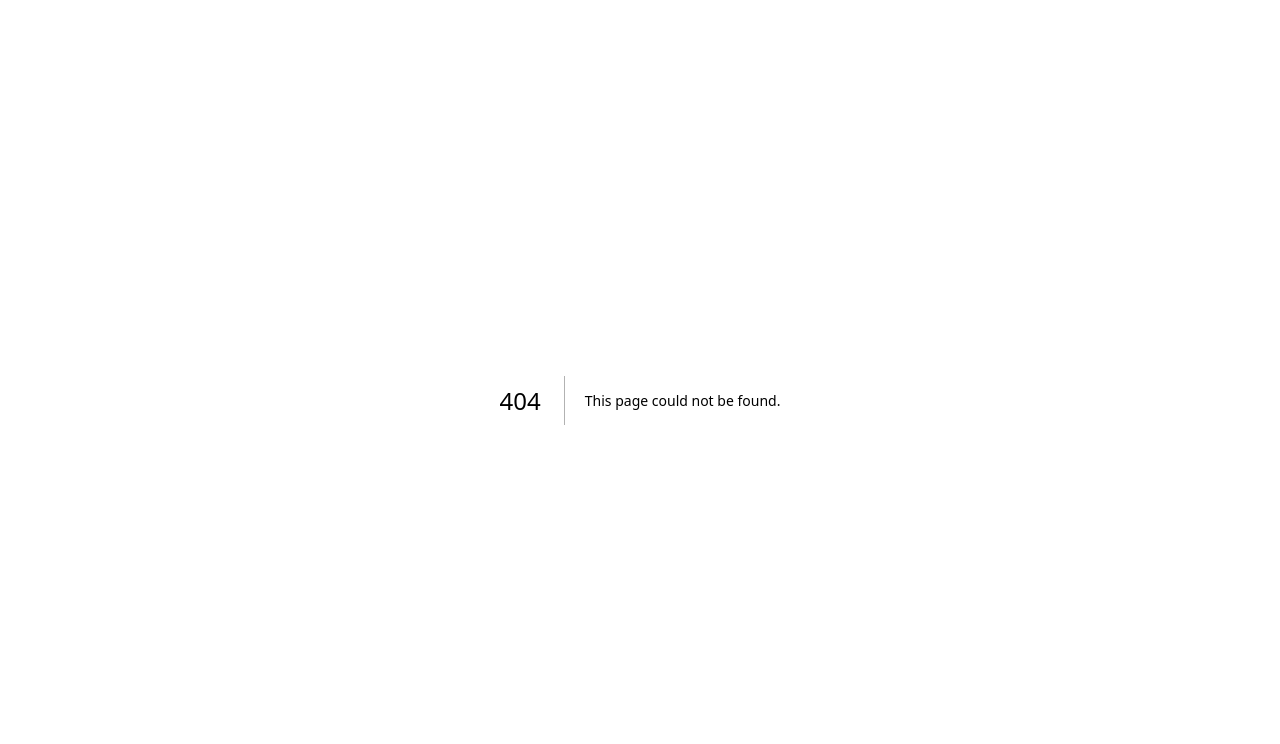
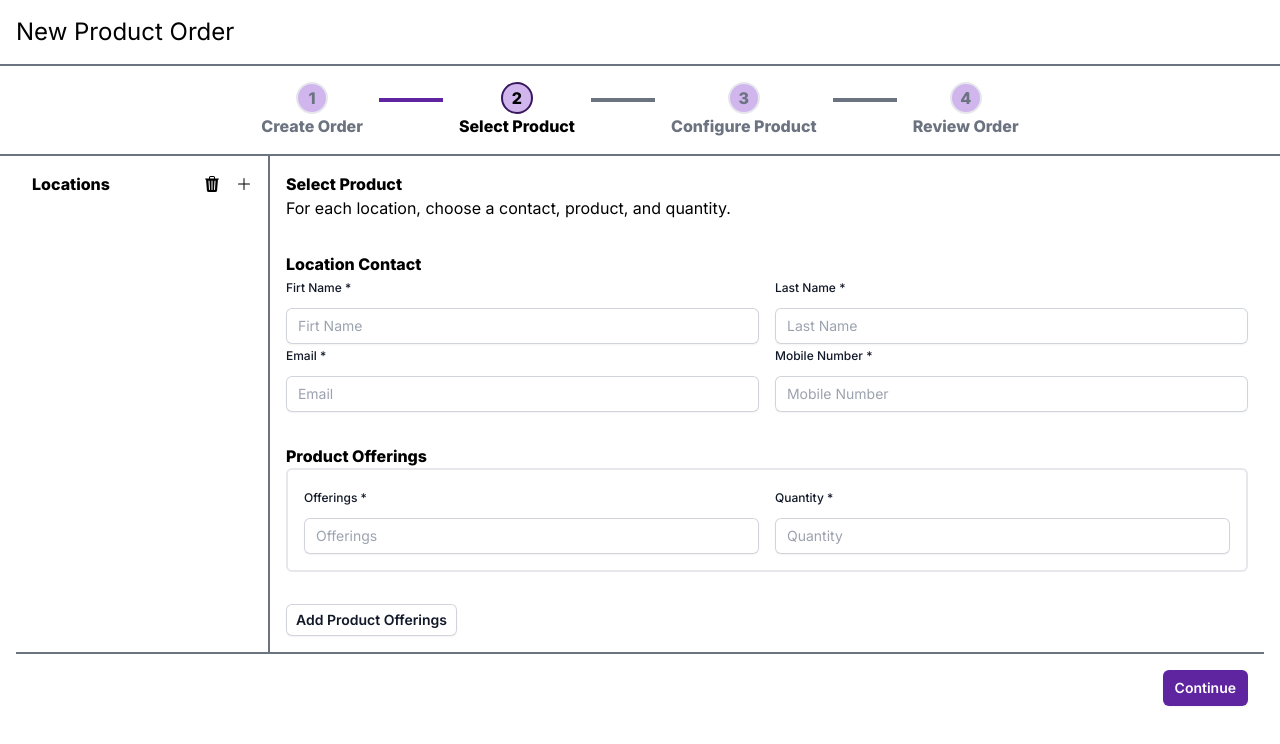
Before and after one commit to DXCteam2023/dxc-pfe-project, a Next.js app in the folder client/: page /customer-order/new/select-product in a window 1280 px wide. Before the commit this address had no page. Shown: the top 744 px of the page. Built offline with nearby package versions, Linux system fonts and the light colour scheme.

Commit message:
first version of customer order

```diff
--- /dev/null
+++ b/client/app/(auth)/customer-order/new/components/InputText.tsx
@@ -0,0 +1,35 @@
+import React from "react";
+
+type InputTextType = {
+  slug: string;
+  title: string;
+  required?: boolean;
+  placeholder?: string;
+};
+
+export default function InputText({
+  slug,
+  title,
+  required = false,
+  placeholder,
+}: InputTextType) {
+  return (
+    <div className="sm:col-span-3 w-full">
+      <label
+        htmlFor={slug}
+        className="block text-xs font-medium leading-6 text-gray-900"
+      >
+        {title} {required && "*"}
+      </label>
+      <div className="mt-2 w-full">
+        <input
+          type="text"
+          name={slug}
+          id={slug}
+          placeholder={placeholder}
+          className="block w-full rounded-md border-0 py-1.5 text-gray-900 shadow-sm ring-1 ring-inset ring-gray-300 placeholder:text-gray-400 focus:ring-2 focus:ring-inset focus:ring-[#5f249f] sm:text-sm sm:leading-6"
+        />
+      </div>
+    </div>
+  );
+}
--- /dev/null
+++ b/client/app/(auth)/customer-order/new/configure-product/page.tsx
@@ -0,0 +1,5 @@
+"use client";
+
+export default function ConfigureProduct() {
+  return <div className="configure-product">ConfigureProduct</div>;
+}
--- /dev/null
+++ b/client/app/(auth)/customer-order/new/create-order/page.tsx
@@ -0,0 +1,38 @@
+"use client";
+import { useRouter } from "next/navigation";
+import InputText from "../components/InputText";
+
+export default function CreateOrder() {
+  const route = useRouter();
+
+  const handleContinueOnClick = () => {
+    route.push("/customer-order/new/select-product");
+  };
+
+  return (
+    <div className="create-order flex flex-col p-4 gap-4 w-full">
+      <div className="flex justify-between w-full gap-4">
+        <InputText
+          slug="account"
+          title="Account"
+          required={true}
+          placeholder="Account"
+        />
+        <InputText
+          slug="contact"
+          title="Contact"
+          required={true}
+          placeholder="Contact"
+        />
+      </div>
+      <div className="mt-6 flex items-center justify-end gap-x-6">
+        <button
+          onClick={handleContinueOnClick}
+          className="rounded-md bg-[#5f249f] px-3 py-2 text-sm font-semibold text-white shadow-sm hover:bg-[#5f249f] focus-visible:outline focus-visible:outline-2 focus-visible:outline-offset-2 focus-visible:outline-[#5f249f]"
+        >
+          Continue
+        </button>
+      </div>
+    </div>
+  );
+}
--- /dev/null
+++ b/client/app/(auth)/customer-order/new/layout.tsx
@@ -0,0 +1,83 @@
+"use client";
+
+import { Fragment, useEffect, useState } from "react";
+import { usePathname, useRouter } from "next/navigation";
+
+type StepType = {
+  id: number;
+  title: string;
+  path: string;
+};
+
+const STEPS: StepType[] = [
+  { id: 1, title: "Create Order", path: "create-order" },
+  { id: 2, title: "Select Product", path: "select-product" },
+  { id: 3, title: "Configure Product", path: "configure-product" },
+  { id: 4, title: "Review Order", path: "review-order" },
+];
+
+export default function RootLayout({
+  children,
+}: {
+  children: React.ReactNode;
+}) {
+  const route = useRouter();
+  const pathname = usePathname();
+
+  const [currentStep, setCurrentStep] = useState(1);
+
+  const handleStepOnClick = (step: StepType) => {
+    route.push("/customer-order/new/" + step.path);
+  };
+
+  useEffect(() => {
+    const target = pathname?.split("/")?.slice(-1)?.[0];
+    const stepFound = STEPS.find((step) => step.path === target);
+    if (stepFound) {
+      setCurrentStep(stepFound.id);
+    }
+  }, [pathname]);
+
+  return (
+    <div className="new-customer-order">
+      <h1 className="p-4">New Product Order</h1>
+      <div className="flex justify-center gap-4 font-extrabold p-4 border-b-2 border-t-2 border-gray-500">
+        {STEPS.map((step, index) => (
+          <Fragment key={step.id}>
+            <div className="flex flex-col items-center">
+              <span
+                onClick={() => handleStepOnClick(step)}
+                className={`flex items-center justify-center cursor-pointer border-2 ${
+                  currentStep === step.id ? "border-[#39175f]" : ""
+                } ${
+                  currentStep !== step.id ? "text-gray-500" : ""
+                } w-8 h-8 rounded-full bg-opacity-75 bg-[#c19de8]`}
+              >
+                {step.id}
+              </span>
+              <h4
+                onClick={() => handleStepOnClick(step)}
+                className={`cursor-pointer ${
+                  currentStep !== step.id ? "text-gray-500" : ""
+                }`}
+              >
+                {step.title}
+              </h4>
+            </div>
+            {index !== STEPS.length - 1 && (
+              <hr
+                className={`border-2 ${
+                  index + 1 < currentStep
+                    ? "border-[#5f249f]"
+                    : "border-gray-500"
+                } w-16 mt-4`}
+              />
+            )}
+          </Fragment>
+        ))}
+      </div>
+
+      <div className="flex">{children}</div>
+    </div>
+  );
+}
--- a/client/app/(auth)/customer-order/new/page.tsx
+++ /dev/null
@@ -1,7 +0,0 @@
-export default function NewCustomerOrderPage() {
-    return (
-        <div className="new-customer-order">
-            <h1>New Customer Order Page</h1>
-        </div>
-    );
-}
--- /dev/null
+++ b/client/app/(auth)/customer-order/new/review-order/page.tsx
@@ -0,0 +1,5 @@
+"use client";
+
+export default function ReviewOrder() {
+  return <div className="review-order">ReviewOrder</div>;
+}
--- /dev/null
+++ b/client/app/(auth)/customer-order/new/select-product/page.tsx
@@ -0,0 +1,103 @@
+"use client";
+
+import { useRouter } from "next/navigation";
+import { BsFillTrash3Fill, BsPlusLg } from "react-icons/bs";
+import InputText from "../components/InputText";
+
+export default function SelectProduct() {
+  const route = useRouter();
+
+  const handleContinueOnClick = () => {
+    route.push("/customer-order/new/configure-product");
+  };
+
+  return (
+    <div className="create-order flex flex-col px-4 w-full">
+      <div className="create-order-first-row flex">
+        <div className="w-1/4 border-r-2 border-gray-500 p-4">
+          <div className="flex gap-4 justify-between items-center">
+            <h4 className="font-extrabold">Locations</h4>
+            <span className="flex gap-4 justify-between items-center">
+              <BsFillTrash3Fill className="cursor-pointer" />
+              <BsPlusLg className="cursor-pointer" />
+            </span>
+          </div>
+        </div>
+        <div className="flex flex-col p-4 gap-8 w-full">
+          <div>
+            <h4 className="font-extrabold">Select Product</h4>
+            <h6>For each location, choose a contact, product, and quantity.</h6>
+          </div>
+          <div>
+            <h4 className="font-extrabold">Location Contact</h4>
+            <div>
+              <div className="flex justify-center gap-4">
+                <InputText
+                  slug="firt name"
+                  title="Firt Name"
+                  required={true}
+                  placeholder="Firt Name"
+                />
+                <InputText
+                  slug="last name"
+                  title="Last Name"
+                  required={true}
+                  placeholder="Last Name"
+                />
+              </div>
+              <div className="flex justify-center gap-4">
+                <InputText
+                  slug="email"
+                  title="Email"
+                  required={true}
+                  placeholder="Email"
+                />
+                <InputText
+                  slug="mobile number"
+                  title="Mobile Number"
+                  required={true}
+                  placeholder="Mobile Number"
+                />
+              </div>
+            </div>
+          </div>
+          <div>
+            <h4 className="font-extrabold">Product Offerings</h4>
+            <div className="flex justify-center gap-4 p-4 border-2 rounded-md">
+              <InputText
+                slug="offerings"
+                title="Offerings"
+                required={true}
+                placeholder="Offerings"
+              />
+              <InputText
+                slug="quantity"
+                title="Quantity"
+                required={true}
+                placeholder="Quantity"
+              />
+            </div>
+          </div>
+          <div>
+            <button
+              type="button"
+              className="rounded-md bg-white px-2.5 py-1.5 text-sm font-semibold text-gray-900 shadow-sm ring-1 ring-inset ring-gray-300 hover:bg-gray-50"
+            >
+              Add Product Offerings
+            </button>
+          </div>
+        </div>
+      </div>
+      <div className="create-order-second-row flex justify-end border-t-2 border-gray-500 p-4">
+        <div>
+          <button
+            onClick={handleContinueOnClick}
+            className="rounded-md bg-[#5f249f] px-3 py-2 text-sm font-semibold text-white shadow-sm hover:bg-[#5f249f] focus-visible:outline focus-visible:outline-2 focus-visible:outline-offset-2 focus-visible:outline-[#5f249f]"
+          >
+            Continue
+          </button>
+        </div>
+      </div>
+    </div>
+  );
+}
--- a/client/package.json
+++ b/client/package.json
@@ -14,6 +14,7 @@
     "@headlessui/react": "^1.7.14",
     "@heroicons/react": "^2.0.18",
     "@prisma/client": "^4.15.0",
+    "@tailwindcss/forms": "^0.5.3",
     "@tanstack/react-query": "^4.29.11",
     "@trpc/client": "^10.28.0",
     "@trpc/next": "^10.28.0",
--- a/client/tailwind.config.js
+++ b/client/tailwind.config.js
@@ -1,18 +1,18 @@
 /** @type {import('tailwindcss').Config} */
 module.exports = {
   content: [
-    './pages/**/*.{js,ts,jsx,tsx,mdx}',
-    './components/**/*.{js,ts,jsx,tsx,mdx}',
-    './app/**/*.{js,ts,jsx,tsx,mdx}',
+    "./pages/**/*.{js,ts,jsx,tsx,mdx}",
+    "./components/**/*.{js,ts,jsx,tsx,mdx}",
+    "./app/**/*.{js,ts,jsx,tsx,mdx}",
   ],
   theme: {
     extend: {
       backgroundImage: {
-        'gradient-radial': 'radial-gradient(var(--tw-gradient-stops))',
-        'gradient-conic':
-          'conic-gradient(from 180deg at 50% 50%, var(--tw-gradient-stops))',
+        "gradient-radial": "radial-gradient(var(--tw-gradient-stops))",
+        "gradient-conic":
+          "conic-gradient(from 180deg at 50% 50%, var(--tw-gradient-stops))",
       },
     },
   },
-  plugins: [],
-}
+  plugins: [require("@tailwindcss/forms")],
+};
```
Also changed, not shown: 1 other file (tests, documents, lock files or other folders).
